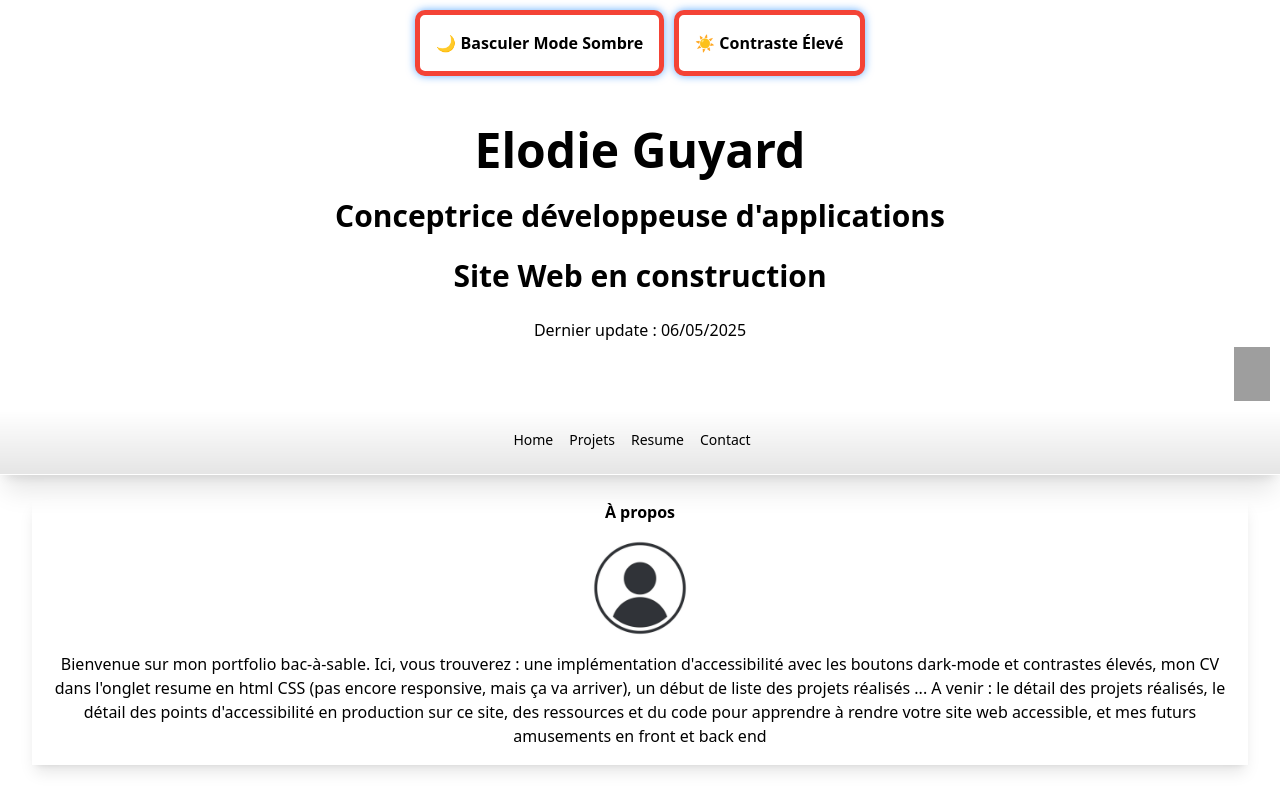
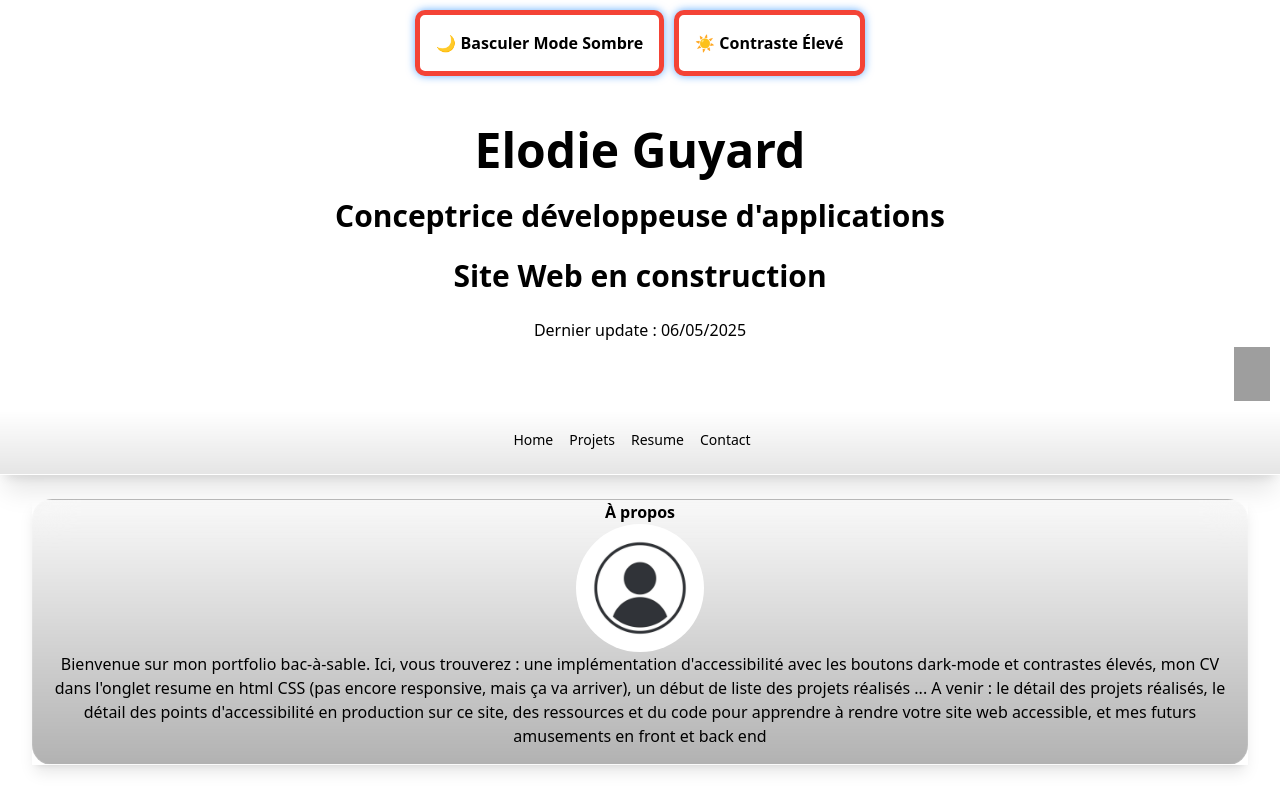
Before and after one commit to ElodieGuyard/-WIP-Portfolio, an Angular app: page /home in a window 1280 px wide. Built offline with nearby package versions, Linux system fonts and the light colour scheme; grey boxes are pictures that could not be loaded.

Commit message:
Style : Added in homeCard a black linear gradient and blur effect

```diff
--- a/src/app/home/home.component.css
+++ b/src/app/home/home.component.css
@@ -4,4 +4,7 @@
     border-style: solid;
     border-color: var(--accent-color);
     border-width: 1px;
+    background : linear-gradient(180deg, rgba(0,0,0,0.02), rgba(0,0,0,.3));
+    backdrop-filter: blur(20px);
+    opacity : 1;
 }
```
